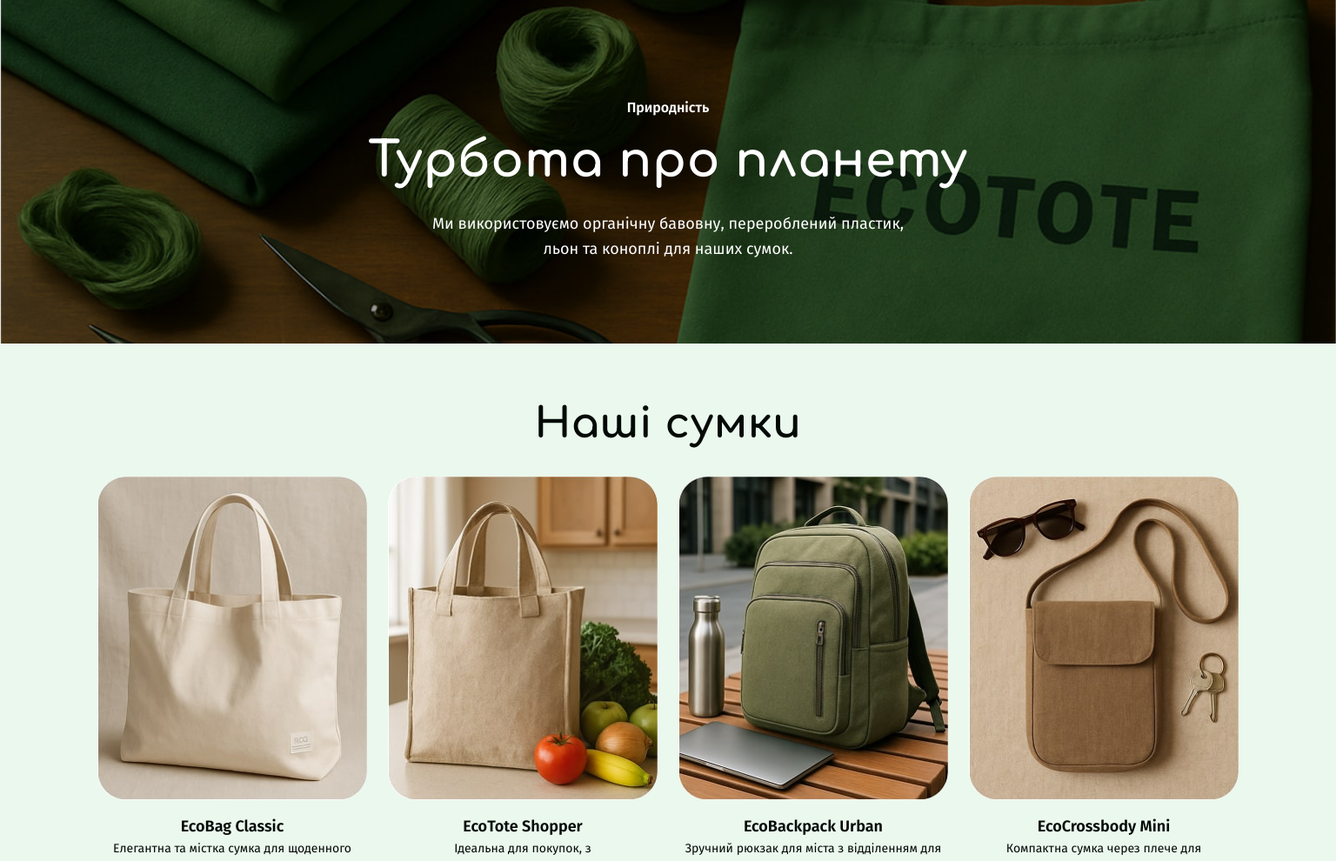
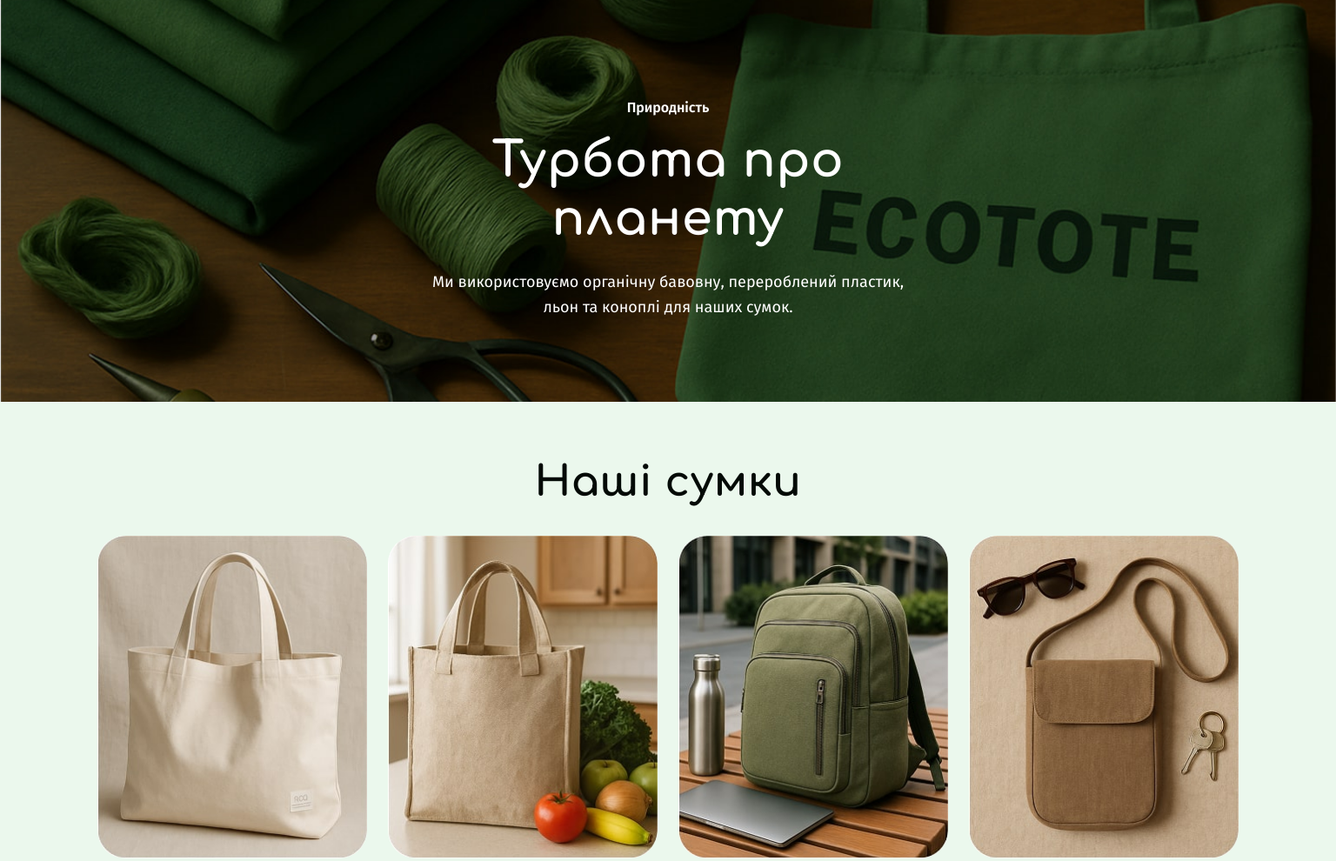
Before and after one commit to GoitStudentsWorks/fs120_html-css_Bogdan-uk, a plain HTML site: page src/index.html in a window 1536 px wide. Shown: the top 990 px of the page at 87% size. Drawn offline with nearby package versions, Linux system fonts and the light colour scheme; files that its build step writes are made by us from their sources.

Commit message:
edited title width

```diff
--- a/src/css/about.css
+++ b/src/css/about.css
@@ -76,6 +76,7 @@
 @media screen and (min-width: 1440px) {
   .about-title-main {
     font-size: 56px;
+    max-width: 629px;
   }
 }
 
```
